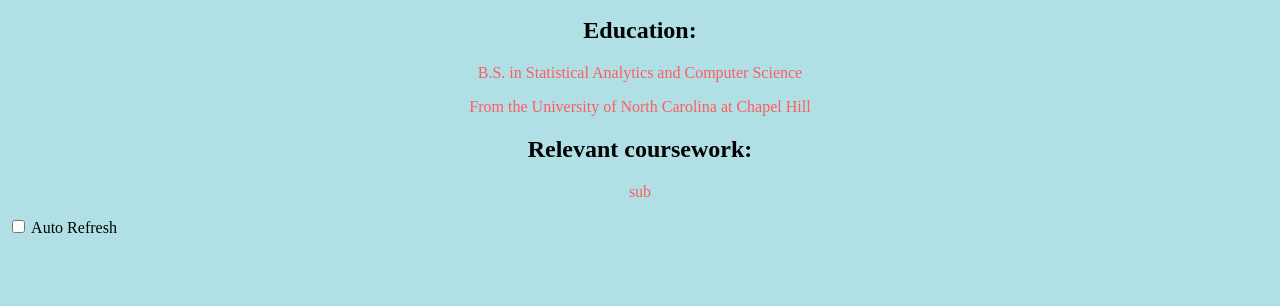
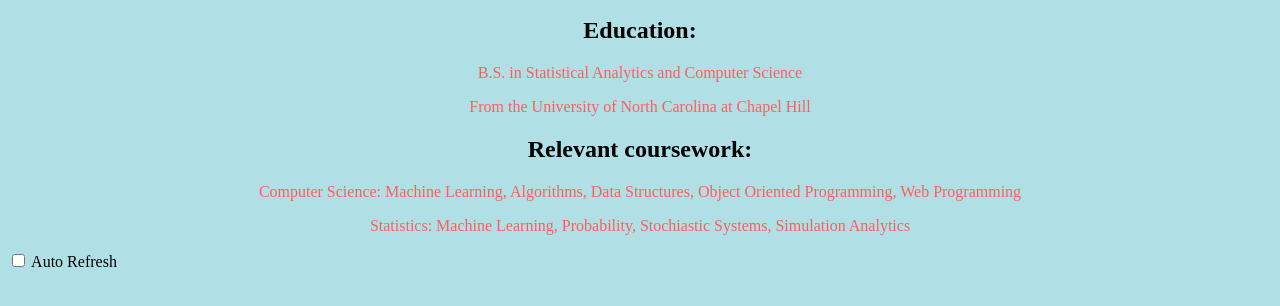
Before and after one commit to tavent1/tavent1.github.io, a website: page index.html in a window 1280 px wide. Shown: the part 130-436 px from the top of the page. Drawn offline with Linux system fonts and the light colour scheme.

Commit message:
Commit to test Jenkins CI/CD (1)

```diff
--- a/index.html
+++ b/index.html
@@ -40,7 +40,8 @@
         </div>
         <div>
             <h2>Relevant coursework:</h2>
-            <p> sub</p>
+            <p> Computer Science: Machine Learning, Algorithms, Data Structures, Object Oriented Programming, Web Programming</p>
+            <p> Statistics: Machine Learning, Probability, Stochiastic Systems, Simulation Analytics</p>
         </div>
         <div class="check"><input type="checkbox" id="check" onchange="changeCookie()"> Auto Refresh</div>
         <script id="__bs_script__">//<![CDATA[
```
